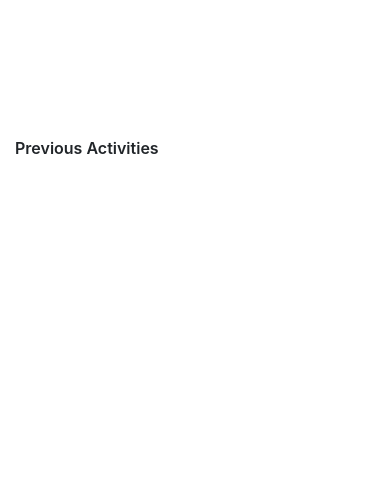
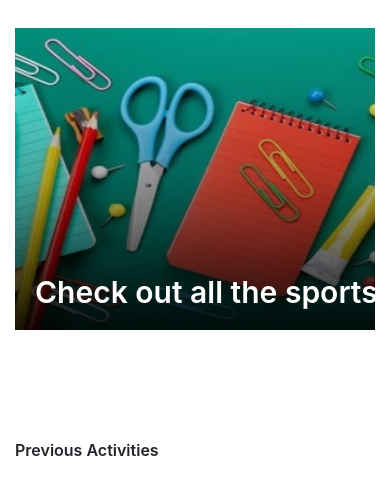
Before and after one commit to Lakshmipriya1411/Soulfulart, a PHP site: page /soulfulart/markethomepage.php in a window 390 px wide. Shown: the part 1222-1700 px from the top of the page. Before the commit the page ends 1376 px from the top, so only its background shows below. Run offline with PHP 8.4, Linux system fonts and the light colour scheme; the visitor is signed in with stand-in values (Sample User, id 1); data that the repository does not hold is empty.

Commit message:
shilpis changes

```diff
--- a/markethomepage.php
+++ b/markethomepage.php
@@ -142,7 +142,32 @@ if ($sqluserres->num_rows >0)
 
 
                     <div class="col-md-6 tn-right">
-                        <!-- Shilpi's website here -->
+                    <div class="row tn-slider slick-initialized slick-slider">
+                            <div class="slick-list draggable"><div class="slick-track" style="opacity: 1; width: 2850px; transform: translate3d(-570px, 0px, 0px);"><div class="col-md-6 slick-slide slick-cloned" data-slick-index="-1" aria-hidden="true" tabindex="-1" style="width: 570px;">
+                                <div class="tn-img">
+                                    <img width="540" height="302" src="assets/img/back-school.jpg">
+                                    <div class="tn-title">
+                                    <?php
+                                    echo '
+                                    <a  target="_blank"  href="http://shilpisoni.website/main_menu.phpp?id='.urlencode($ciphertext).'" tabindex="-1">Check out all the sports products </a>';?>
+
+                                    </div>
+                                </div>
+                            </div>
+
+                            <div class="col-md-6 slick-slide slick-cloned" data-slick-index="3" aria-hidden="true" tabindex="-1" style="width: 570px;">
+                                <div class="tn-img">
+                                    <img width="540" height="302" src="assets/img/back-school.jpg">
+                                    <div class="tn-title">
+                                    <?php
+                                    echo '
+                                    <a  target="_blank"  href="http://shilpisoni.website/main_menu.php?id='.urlencode($ciphertext).'" tabindex="-1">Check out all the sports products</a>';?>
+                                    </div>
+                                </div>
+                            </div></div></div>
+
+                        <!-- <button class="slick-next slick-arrow" aria-label="Next" type="button" style="">Next</button> -->
+                        </div>
                     </div>
 
                 </div>
```
Also changed, not shown: assets/img/back-school.jpg (added).
